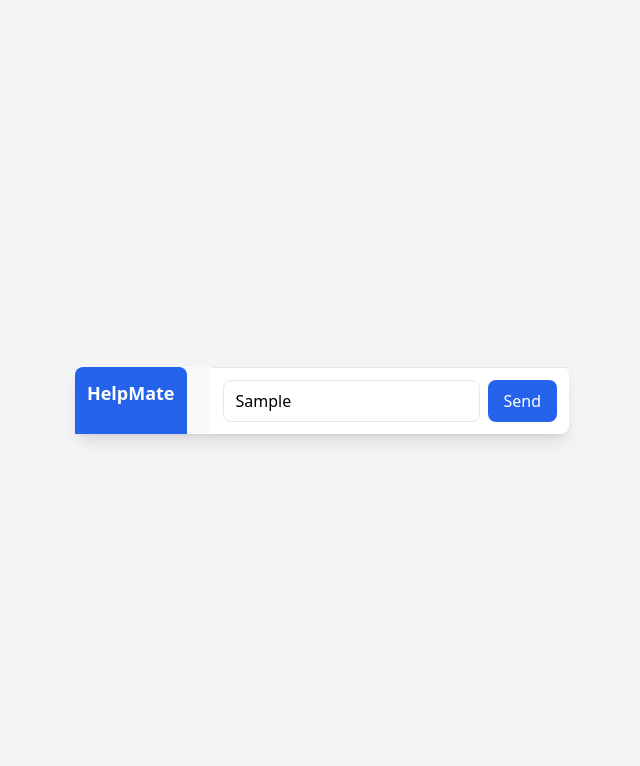
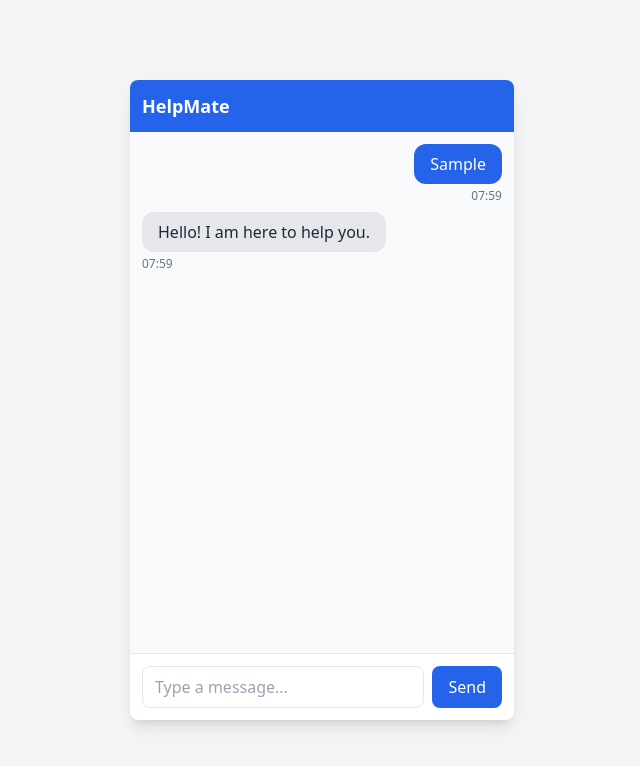
Before and after one commit to Shashith-Malshan/HelpMate-Keyword-Chatbot, a plain HTML site: page index.html in a window 1280 px wide. Both pictures are taken after typing "Sample" into the empty fields and a click on the button "Send". Shown: the whole page, without its empty margins (318-958 px from the left). Drawn offline with nearby package versions, Linux system fonts and the light colour scheme.

Commit message:
Redesign UI

```diff
--- a/assets/js/app.js
+++ b/assets/js/app.js
@@ -51,3 +51,21 @@ function showTyping(duration = 1000) {
         }, duration);
     });
 }
+
+async function sendMessage() {
+    const message = userInput.value.trim();
+    if (!message) return;
+
+    appendMessage("user", message);
+    userInput.value = "";
+
+    // Typing animation
+    await showTyping(1000);
+
+    appendMessage("bot", "Hello! I am here to help you.");
+}
+
+sendBtn.addEventListener("click", sendMessage);
+userInput.addEventListener("keypress", (e) => {
+    if (e.key === "Enter") sendMessage();
+});
--- a/index.html
+++ b/index.html
@@ -9,8 +9,8 @@
 </head>
 
 <body class="flex items-center justify-center h-screen bg-gray-100">
-    <!-- chatBot container -->
-    <div class="w-100 h-100 bg-white shadow-lg rounded-lg flex flex-column">
+    <!-- Chatbot Container (Fixed Height) -->
+    <div class="w-96 h-[80vh] bg-white shadow-lg rounded-lg flex flex-col">
 
         <!-- Header -->
         <div class="bg-blue-600 text-white p-3 rounded-t-lg">
@@ -19,10 +19,10 @@
 
         <!-- Chat Messages (Scrollable) -->
         <div id="chatBox" class="flex-1 p-3 space-y-2 overflow-y-auto bg-gray-50">
-
+            <!-- Messages will appear here -->
         </div>
 
-        <!-- input section -->
+        <!-- Input Section -->
         <div class="p-3 border-t flex">
             <input id="userInput" type="text" placeholder="Type a message..."
                 class="flex-1 border rounded-lg px-3 py-2 focus:outline-none focus:ring-2 focus:ring-blue-400">
```
